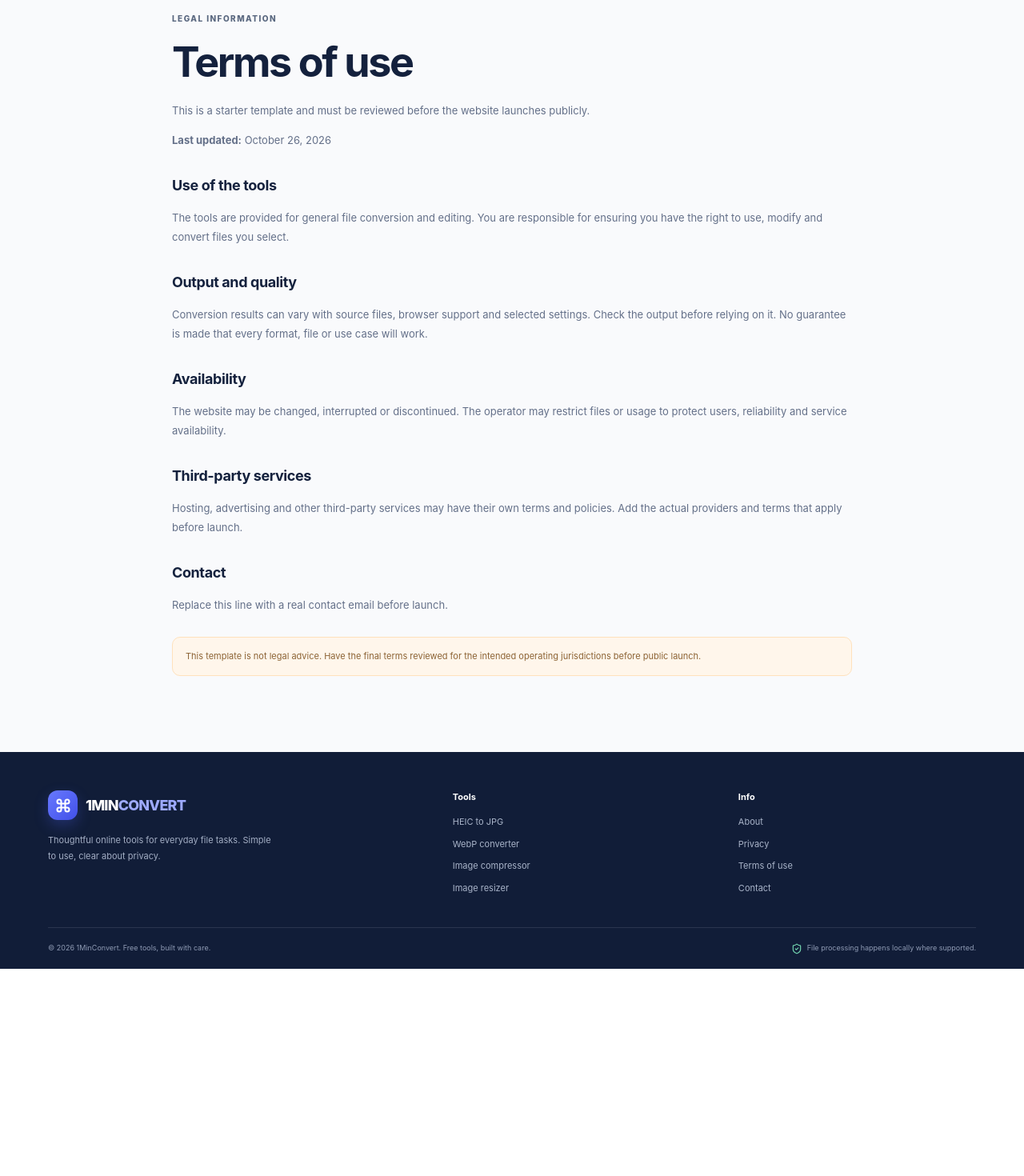
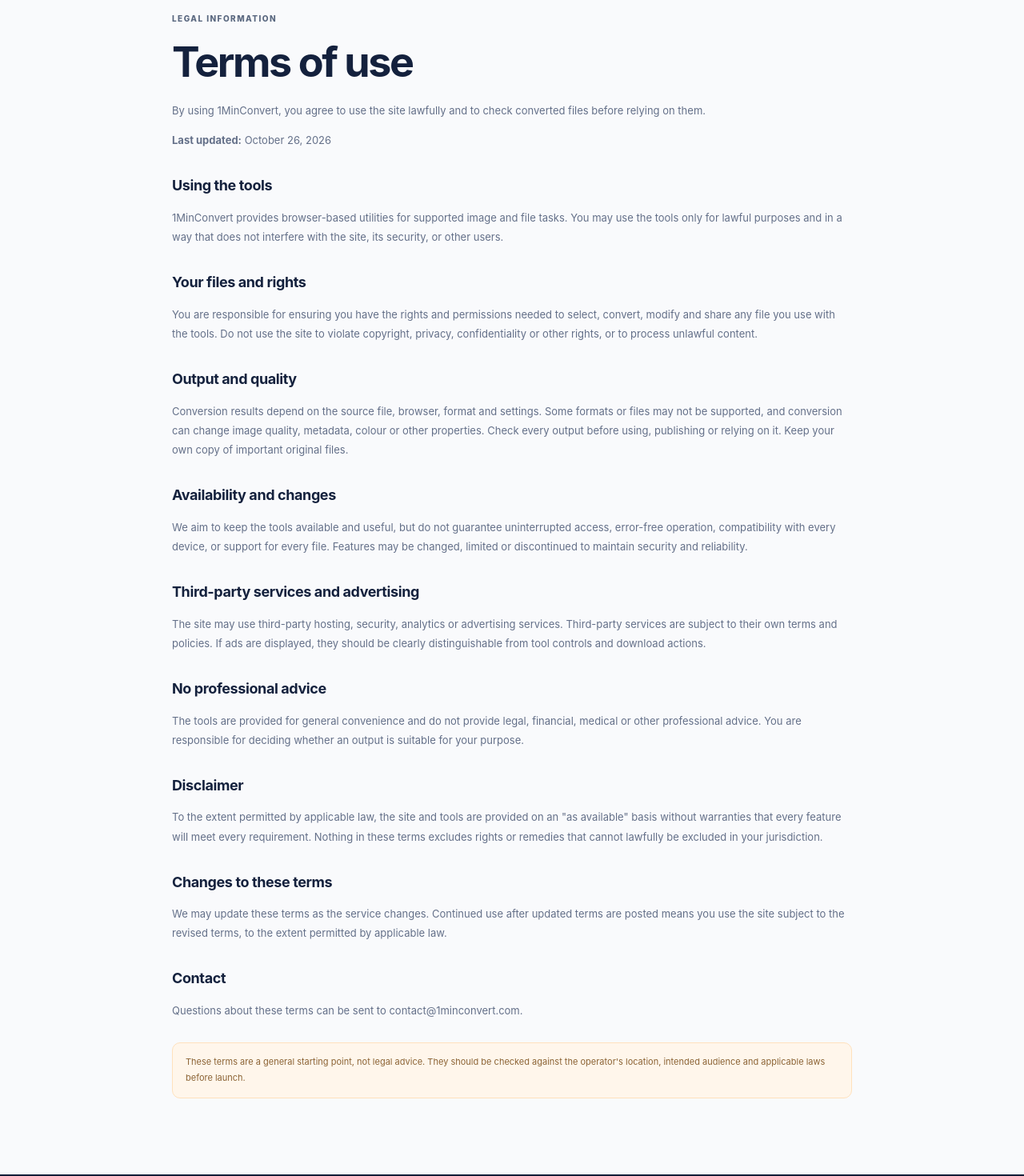
Before and after one commit to olomonafrica-spec/1minconvert, a Next.js app: page /terms in a window 1280 px wide. Shown: the part 140-1610 px from the top of the page at 80% size. Before the commit the page ends 1351 px from the top, so only its background shows below. Built offline with nearby package versions, Linux system fonts and the light colour scheme; no server answers.

Commit message:
Complete policy and contact pages

```diff
--- a/app/sitemap.ts
+++ b/app/sitemap.ts
@@ -2,8 +2,8 @@ import type { MetadataRoute } from "next";
 import { tools } from "@/lib/tools";
 
 export default function sitemap(): MetadataRoute.Sitemap {
-  const baseUrl = process.env.NEXT_PUBLIC_SITE_URL || "https://example.com";
-  const staticRoutes = ["", "/about", "/privacy", "/terms"];
+  const baseUrl = process.env.NEXT_PUBLIC_SITE_URL || "https://1minconvert.com";
+  const staticRoutes = ["", "/about", "/contact", "/privacy", "/terms"];
   return [
     ...staticRoutes.map((route) => ({ url: `${baseUrl}${route}`, lastModified: new Date(), changeFrequency: "monthly" as const, priority: route === "" ? 1 : 0.4 })),
     ...tools.map((tool) => ({ url: `${baseUrl}/tools/${tool.slug}`, lastModified: new Date(), changeFrequency: "monthly" as const, priority: 0.8 })),
--- a/app/terms/page.tsx
+++ b/app/terms/page.tsx
@@ -1,5 +1,81 @@
 import type { Metadata } from "next";
-export const metadata: Metadata = { title: "Terms of use", description: "Terms for using the online tools on this website." };
+
+export const metadata: Metadata = {
+  title: "Terms of Use",
+  description: "Terms for using 1MinConvert's online file tools.",
+};
+
 export default function TermsPage() {
-  return <div className="simple-page"><div className="container simple-page-inner legal-copy"><span className="section-kicker">LEGAL INFORMATION</span><h1>Terms of use</h1><p className="simple-lead">This is a starter template and must be reviewed before the website launches publicly.</p><p><strong>Last updated:</strong> October 26, 2026</p><h2>Use of the tools</h2><p>The tools are provided for general file conversion and editing. You are responsible for ensuring you have the right to use, modify and convert files you select.</p><h2>Output and quality</h2><p>Conversion results can vary with source files, browser support and selected settings. Check the output before relying on it. No guarantee is made that every format, file or use case will work.</p><h2>Availability</h2><p>The website may be changed, interrupted or discontinued. The operator may restrict files or usage to protect users, reliability and service availability.</p><h2>Third-party services</h2><p>Hosting, advertising and other third-party services may have their own terms and policies. Add the actual providers and terms that apply before launch.</p><h2>Contact</h2><p>Replace this line with a real contact email before launch.</p><div className="legal-warning">This template is not legal advice. Have the final terms reviewed for the intended operating jurisdictions before public launch.</div></div></div>;
+  return (
+    <div className="simple-page">
+      <div className="container simple-page-inner legal-copy">
+        <span className="section-kicker">LEGAL INFORMATION</span>
+        <h1>Terms of use</h1>
+        <p className="simple-lead">
+          By using 1MinConvert, you agree to use the site lawfully and to check converted files before relying on them.
+        </p>
+        <p><strong>Last updated:</strong> October 26, 2026</p>
+
+        <h2>Using the tools</h2>
+        <p>
+          1MinConvert provides browser-based utilities for supported image and file tasks. You may use the tools only
+          for lawful purposes and in a way that does not interfere with the site, its security, or other users.
+        </p>
+
+        <h2>Your files and rights</h2>
+        <p>
+          You are responsible for ensuring you have the rights and permissions needed to select, convert, modify and
+          share any file you use with the tools. Do not use the site to violate copyright, privacy, confidentiality or
+          other rights, or to process unlawful content.
+        </p>
+
+        <h2>Output and quality</h2>
+        <p>
+          Conversion results depend on the source file, browser, format and settings. Some formats or files may not be
+          supported, and conversion can change image quality, metadata, colour or other properties. Check every output
+          before using, publishing or relying on it. Keep your own copy of important original files.
+        </p>
+
+        <h2>Availability and changes</h2>
+        <p>
+          We aim to keep the tools available and useful, but do not guarantee uninterrupted access, error-free operation,
+          compatibility with every device, or support for every file. Features may be changed, limited or discontinued
+          to maintain security and reliability.
+        </p>
+
+        <h2>Third-party services and advertising</h2>
+        <p>
+          The site may use third-party hosting, security, analytics or advertising services. Third-party services are
+          subject to their own terms and policies. If ads are displayed, they should be clearly distinguishable from
+          tool controls and download actions.
+        </p>
+
+        <h2>No professional advice</h2>
+        <p>
+          The tools are provided for general convenience and do not provide legal, financial, medical or other
+          professional advice. You are responsible for deciding whether an output is suitable for your purpose.
+        </p>
+
+        <h2>Disclaimer</h2>
+        <p>
+          To the extent permitted by applicable law, the site and tools are provided on an "as available" basis without
+          warranties that every feature will meet every requirement. Nothing in these terms excludes rights or remedies
+          that cannot lawfully be excluded in your jurisdiction.
+        </p>
+
+        <h2>Changes to these terms</h2>
+        <p>
+          We may update these terms as the service changes. Continued use after updated terms are posted means you use
+          the site subject to the revised terms, to the extent permitted by applicable law.
+        </p>
+
+        <h2>Contact</h2>
+        <p>Questions about these terms can be sent to <a href="mailto:contact@1minconvert.com">contact@1minconvert.com</a>.</p>
+        <div className="legal-warning">
+          These terms are a general starting point, not legal advice. They should be checked against the operator's
+          location, intended audience and applicable laws before launch.
+        </div>
+      </div>
+    </div>
+  );
 }
--- a/components/site-shell.tsx
+++ b/components/site-shell.tsx
@@ -1,5 +1,5 @@
 import Link from "next/link";
-import { ArrowUpRight, Command, Github, ShieldCheck, Sparkles } from "lucide-react";
+import { ArrowUpRight, Command, ShieldCheck } from "lucide-react";
 
 export function SiteHeader() {
   return (
@@ -32,7 +32,7 @@ export function SiteFooter() {
           <p>Thoughtful online tools for everyday file tasks. Simple to use, clear about privacy.</p>
         </div>
         <div className="footer-col"><strong>Tools</strong><Link href="/tools/heic-to-jpg">HEIC to JPG</Link><Link href="/tools/webp-converter">WebP converter</Link><Link href="/tools/image-compressor">Image compressor</Link><Link href="/tools/image-resizer">Image resizer</Link></div>
-        <div className="footer-col"><strong>Info</strong><Link href="/about">About</Link><Link href="/privacy">Privacy</Link><Link href="/terms">Terms of use</Link><a href="mailto:hello@example.com">Contact</a></div>
+        <div className="footer-col"><strong>Info</strong><Link href="/about">About</Link><Link href="/contact">Contact</Link><Link href="/privacy">Privacy</Link><Link href="/terms">Terms of use</Link><a href="mailto:contact@1minconvert.com">Email us</a></div>
       </div>
       <div className="container footer-bottom"><span>© {new Date().getFullYear()} 1MinConvert. Free tools, built with care.</span><span className="footer-local"><ShieldCheck size={14}/> File processing happens locally where supported.</span></div>
     </footer>
```
Also changed, not shown: app/about/page.tsx (+37 -2 lines), app/contact/page.tsx (added, +21 -0 lines), app/privacy/page.tsx (+88 -2 lines).
